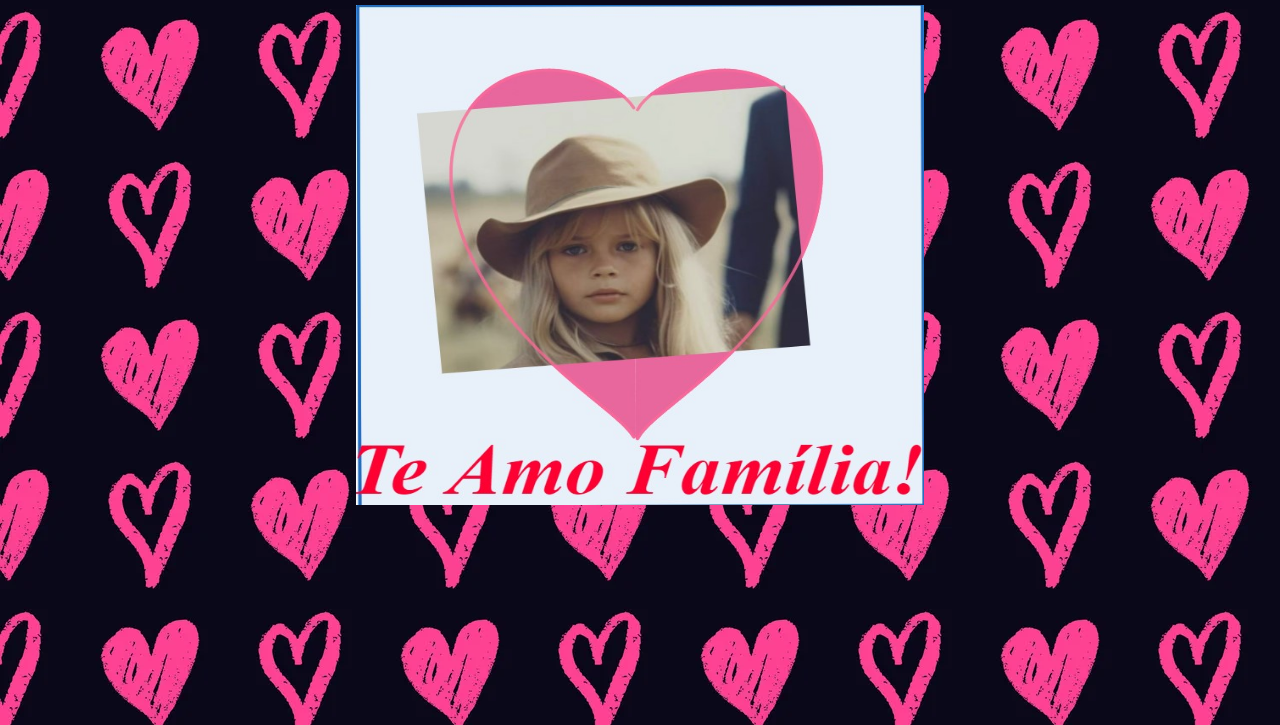
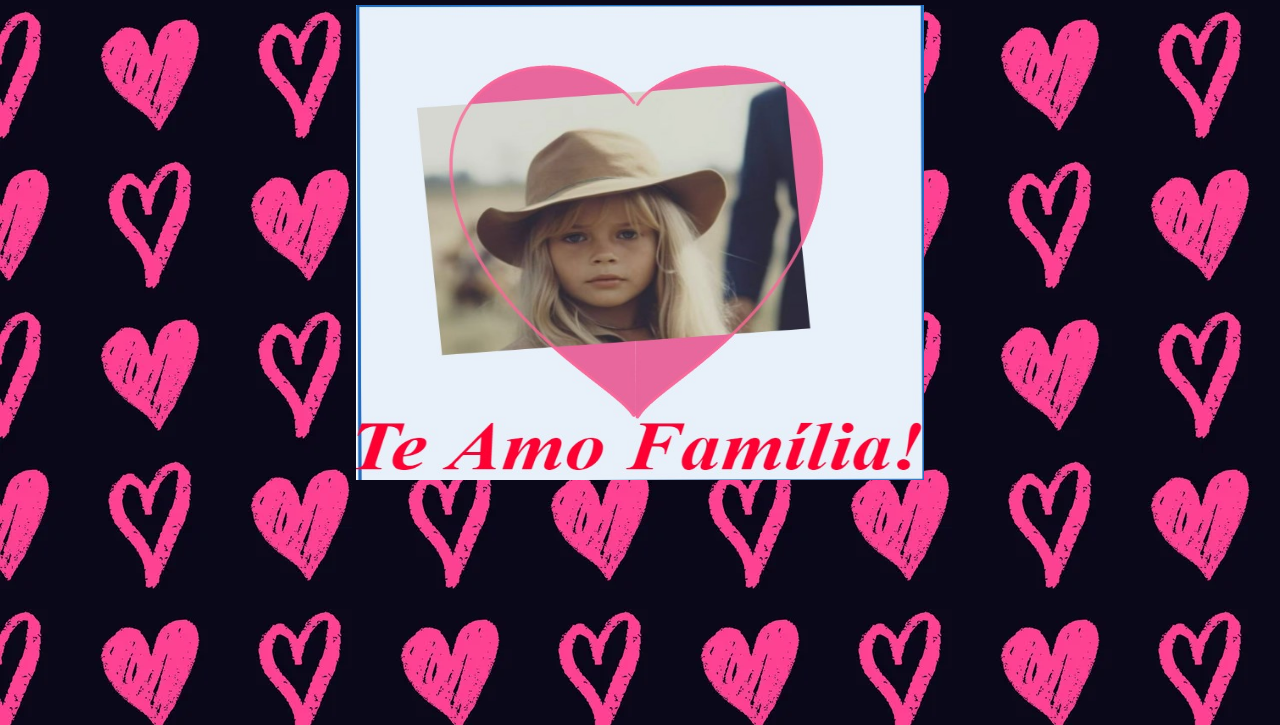
Before and after one commit to nonopava/rogerio, a plain HTML site: page index.html in a window 1280 px wide. Shown: the part 75-800 px from the top of the page. Drawn offline with Linux system fonts and the light colour scheme.

Commit message:
Update estilos.css

```diff
--- a/estilos.css
+++ b/estilos.css
@@ -16,7 +16,7 @@ audio {
 
 img {
     width: 50%;
-    height: 500px;
+    height: 475px;
     margin-left: 25%
 
 }
```
